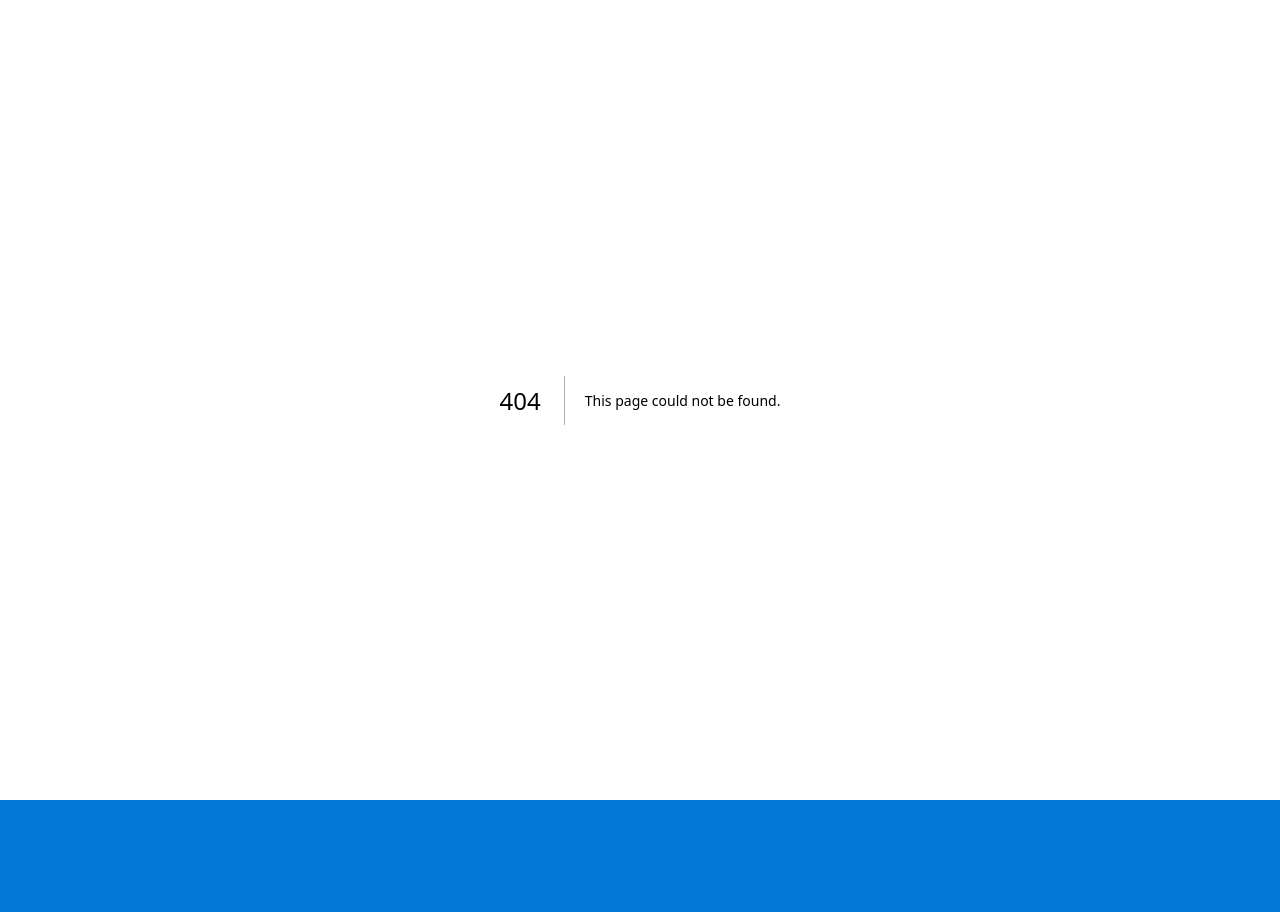
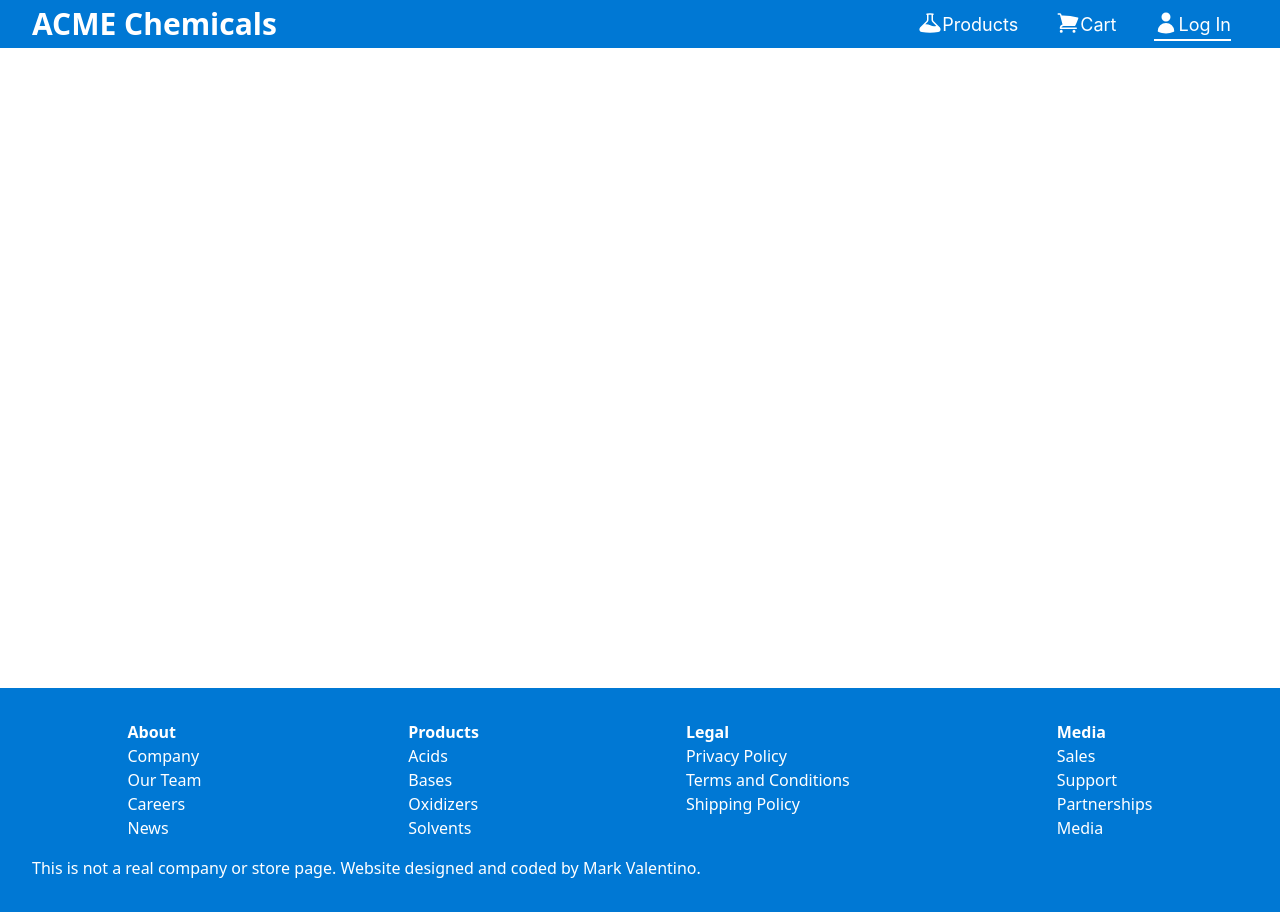
Before and after one commit to M-Valentino/ACME-Chemicals, a Next.js app: page /login in a window 1280 px wide. Before the commit this address had no page. Before the commit the page ends 800 px from the top, so only its background shows below. Built offline with nearby package versions, Linux system fonts and the light colour scheme.

Commit message:
added cart and login pages

```diff
--- a/src/components/TopNav.tsx
+++ b/src/components/TopNav.tsx
@@ -31,14 +31,12 @@ const getIcon = (name: string) => {
 type NavButtonProps = {
   name: string;
   title: string;
+  href: string;
 };
 
-const DesktopNavButton = ({ name, title }: NavButtonProps) => {
+const DesktopNavButton = ({ href, name, title }: NavButtonProps) => {
   return (
-    <Button
-      className="h-12 ml-1"
-      onClick={() => window.open(`/${name.toLowerCase()}`, "_self")}
-    >
+    <Button className="h-12 ml-1" onClick={() => window.open(href, "_self")}>
       <div className="flex flex-col items-center translate-y-[0.125rem]">
         <div className="flex flex-row">
           <svg
@@ -61,12 +59,9 @@ const DesktopNavButton = ({ name, title }: NavButtonProps) => {
   );
 };
 
-const MobileNavButton = ({ name, title }: NavButtonProps) => {
+const MobileNavButton = ({ name, href }: NavButtonProps) => {
   return (
-    <Button
-      className="mt-1"
-      onClick={() => window.open(`/${name.toLowerCase()}`, "_self")}
-    >
+    <Button className="mt-1" onClick={() => window.open(href, "_self")}>
       <svg
         xmlns="http://www.w3.org/2000/svg"
         viewBox="0 0 24 24"
@@ -95,9 +90,9 @@ export const TopNav: React.FC<TopNavProps> = (props) => {
             <div className="ml-8 font-bold text-3xl">ACME Chemicals</div>
           </Link>
           <div className="flex justify-end flex-row mr-8">
-            <DesktopNavButton name="Products" title={title} />
-            <DesktopNavButton name="Cart" title={title} />
-            <DesktopNavButton name="Log In" title={title} />
+            <DesktopNavButton name="Products" title={title} href="/products" />
+            <DesktopNavButton name="Cart" title={title} href="/cart" />
+            <DesktopNavButton name="Log In" title={title} href="/login" />
           </div>
         </div>
       </div>
@@ -115,9 +110,9 @@ export const TopNav: React.FC<TopNavProps> = (props) => {
         <div className="flex flex-col bg-primary mt-1 pb-1">
           {menuOpen && (
             <>
-              <MobileNavButton name="Products" title={title} />
-              <MobileNavButton name="Cart" title={title} />
-              <MobileNavButton name="Log In" title={title} />
+              <MobileNavButton name="Products" title={title} href="/products" />
+              <MobileNavButton name="Cart" title={title} href="/cart" />
+              <MobileNavButton name="Log In" title={title} href="/login" />
             </>
           )}
         </div>
--- /dev/null
+++ b/src/pages/cart.tsx
@@ -0,0 +1,9 @@
+import { MainWrapper } from "@/components/MainWrapper";
+
+export default function cart() {
+  return (
+    <MainWrapper title="Cart">
+      <div></div>
+    </MainWrapper>
+  );
+}
--- /dev/null
+++ b/src/pages/login.tsx
@@ -0,0 +1,9 @@
+import { MainWrapper } from "@/components/MainWrapper";
+
+export default function login() {
+  return (
+    <MainWrapper title="Log In">
+      <div></div>
+    </MainWrapper>
+  );
+}
```
